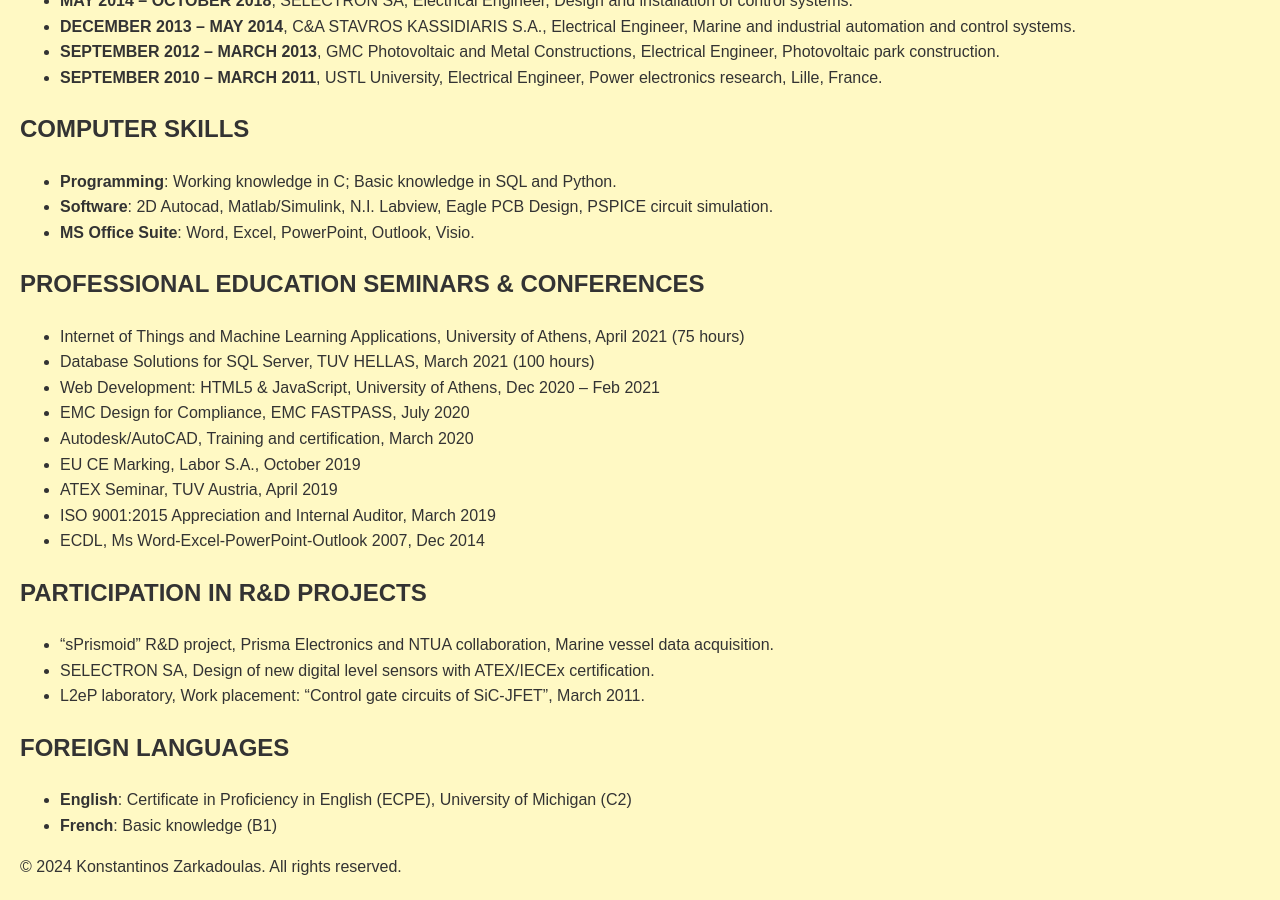
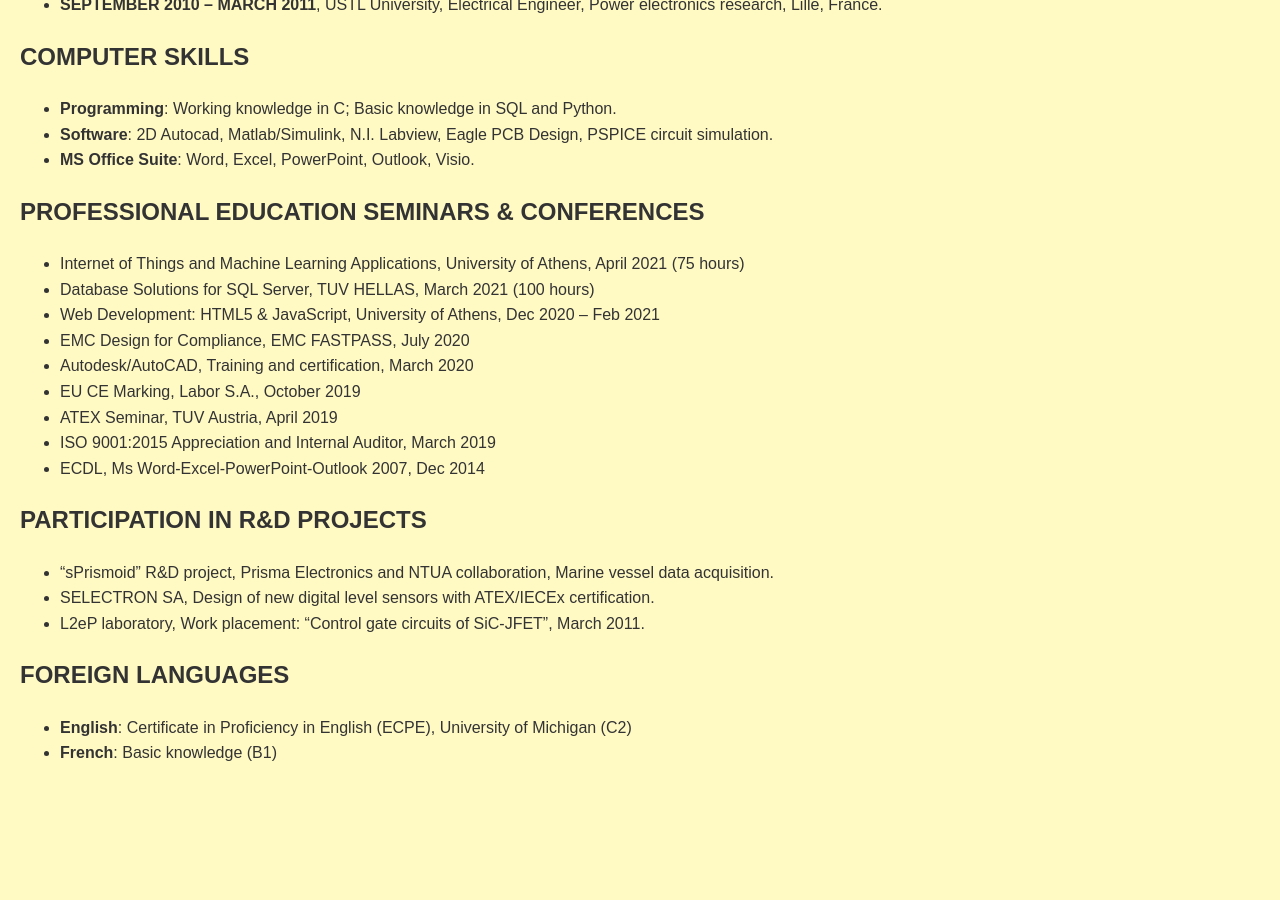
Before and after one commit to KonstantinosZarkadoulas/cvzarkadoulas, a Jekyll site: the page built from index.md, in a window 1280 px wide and 900 px high, scrolled down 598 px. Built offline with Jekyll 4.4.1, drawn with Linux system fonts in a browser that asks for light colours; after the commit the page ends 1384 px from its top, so only the background shows below that; some of the changed text lies outside the part shown.

Commit message:
Update default.html

```diff
--- a/_layouts/default.html
+++ b/_layouts/default.html
@@ -3,18 +3,12 @@
 <head>
     <meta charset="UTF-8">
     <meta name="viewport" content="width=device-width, initial-scale=1.0">
-    <title>{{ page.title | default: site.title }}</title>
+    <title>{{ page.title }}</title>
     <link rel="stylesheet" href="{{ '/assets/css/style.css' | relative_url }}">
 </head>
 <body>
-    <header>
-        <h1>{{ site.title }}</h1>
-    </header>
-    <main>
+    <div class="container">
         {{ content }}
-    </main>
-    <footer>
-        <p>&copy; 2024 Konstantinos Zarkadoulas. All rights reserved.</p>
-    </footer>
+    </div>
 </body>
 </html>
```
